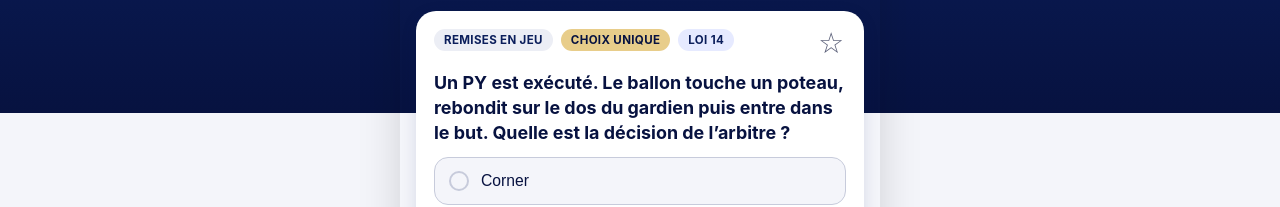
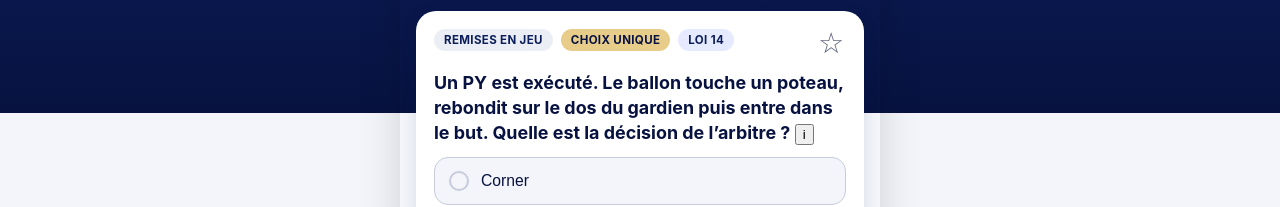
Before and after one commit to brahmiamine/fff, a React (Vite) app: page / in a window 1280 px wide. Both pictures are taken after a click on the button "Commencer le quiz". Shown: the part 147-354 px from the top of the page. Built offline with nearby package versions, Linux system fonts and the light colour scheme.

Commit message:
Show abbreviations info beside each question

```diff
--- a/src/components/QuestionCard.jsx
+++ b/src/components/QuestionCard.jsx
@@ -1,4 +1,6 @@
+import { useState } from 'react'
 import { isAnswerCorrect } from '../utils/answers.js'
+import AbbreviationsModal from './AbbreviationsModal.jsx'
 import QuestionMedia from './QuestionMedia.jsx'
 
 export default function QuestionCard({
@@ -10,6 +12,7 @@ export default function QuestionCard({
   onToggleFavorite,
   showExplanations = true,
 }) {
+  const [showAbbreviations, setShowAbbreviations] = useState(false)
   const isMultiple = question.type === 'multiple'
 
   function optionState(optionId) {
@@ -36,7 +39,21 @@ export default function QuestionCard({
         </div>
       </div>
 
-      <h2 className="question-text">{question.question}</h2>
+      <h2 className="question-text">
+        <span>{question.question}</span>{' '}
+        <button
+          type="button"
+          className="abbreviations-info-button"
+          aria-label="Afficher les abréviations d’arbitrage"
+          aria-haspopup="dialog"
+          onClick={() => setShowAbbreviations(true)}
+          title="Voir les abréviations"
+        >
+          i
+        </button>
+      </h2>
+
+      <AbbreviationsModal open={showAbbreviations} onClose={() => setShowAbbreviations(false)} />
 
       <QuestionMedia question={question} />
 
```
